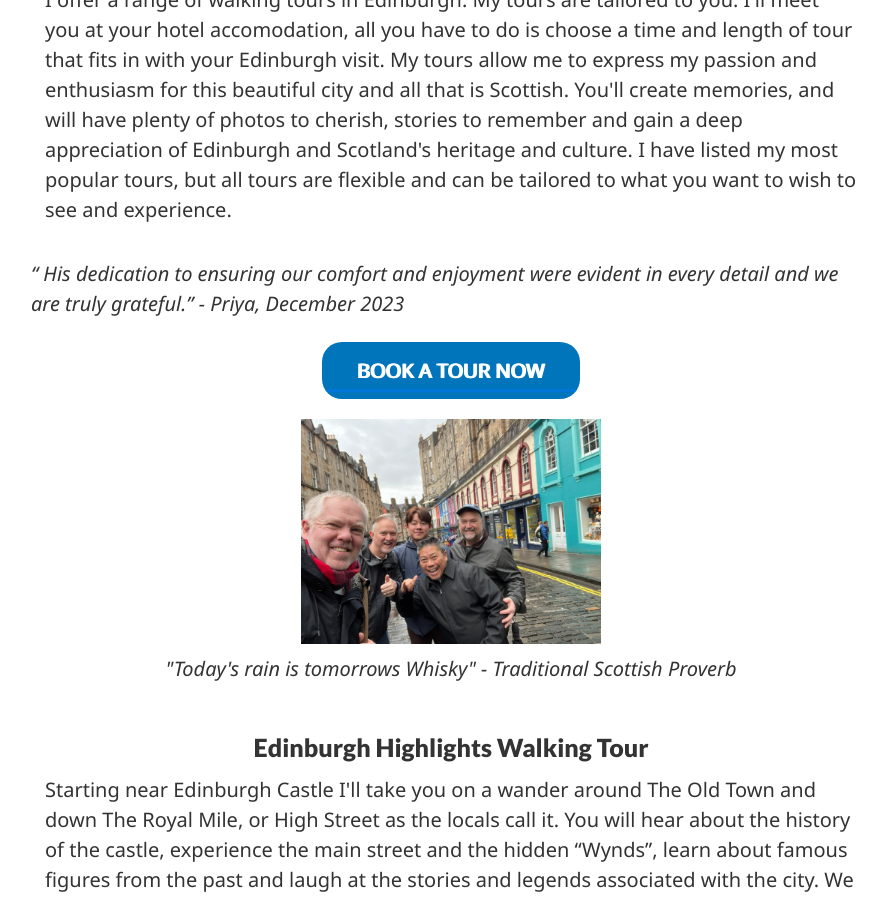
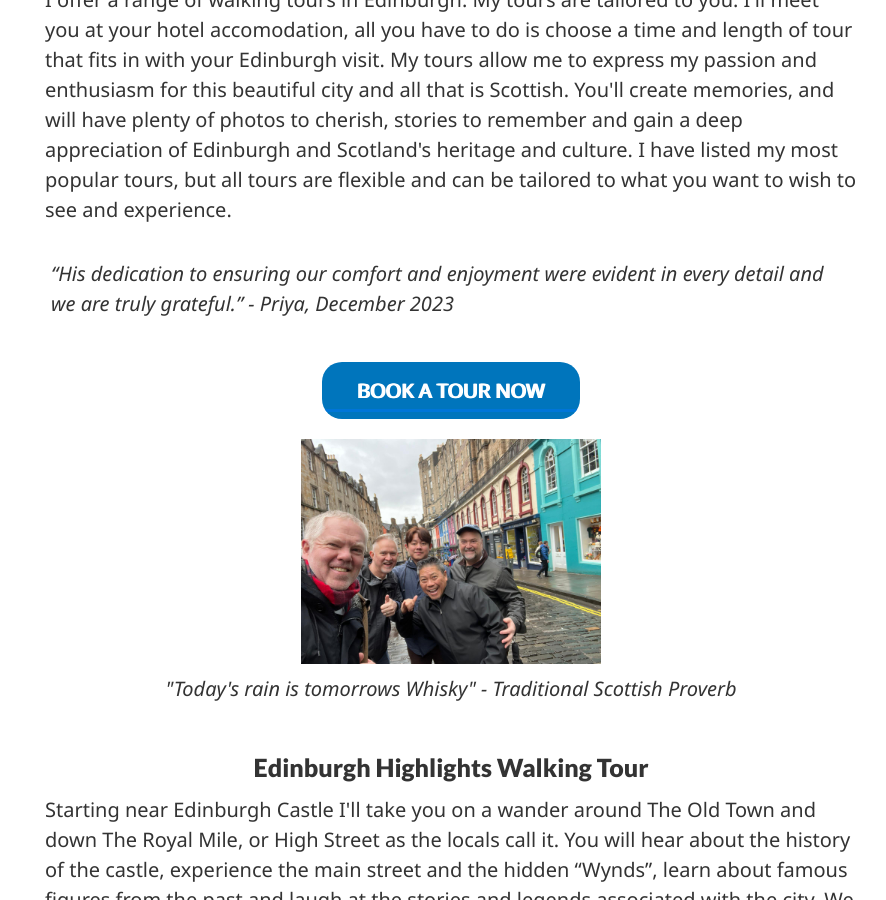
Before and after one commit to gdweegee/gdweegee.github.io, a Jekyll site: the page built from index.html, in a window 1280 px wide and 900 px high, scrolled down 1039 px. Shown: the whole window, without its empty margins (189-1075 px from the left). Built offline with Jekyll 4.4.1, drawn with Linux system fonts in a browser that asks for light colours; the list of posts is cut into pages by our own code.

Commit message:
lowered res of headmast

```diff
--- a/index.html
+++ b/index.html
@@ -2,7 +2,7 @@
 layout: default
 ---
 
-<div style="width: fit-content;" class ="">
+<div style="width: fit-content;">
   <img style="width: 100%;" src="images/Headmast.jpg">
 </div>
 
@@ -25,8 +25,9 @@
 
 </div>
 
-
-<i>“ His dedication to ensuring our comfort and enjoyment were evident in every detail and we are truly grateful.” - Priya, December 2023</i>
+<div >
+  <p style="padding-left: 20px; padding-right: 20px"><i>“His dedication to ensuring our comfort and enjoyment were evident in every detail and we are truly grateful.” - Priya, December 2023</i></p>
+</div>
 
 <div style="text-align: center; height: 100px; padding: 1cm">
   <a href="/contact/" class="link-btn"> BOOK A TOUR NOW </a>
```
Also changed, not shown: images/Headmast.jpg.
